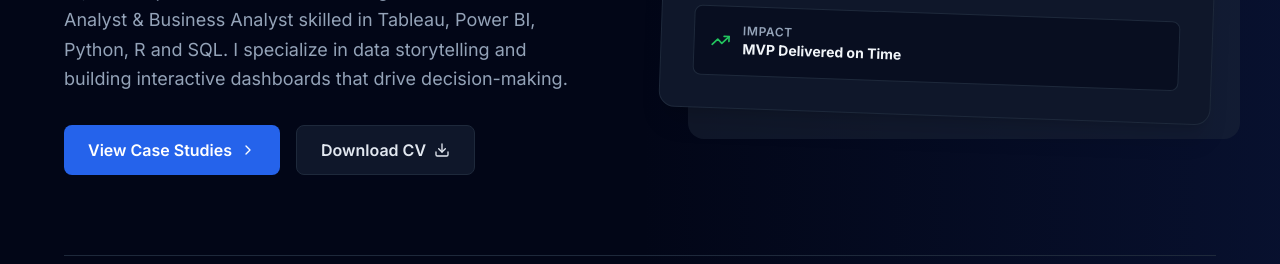
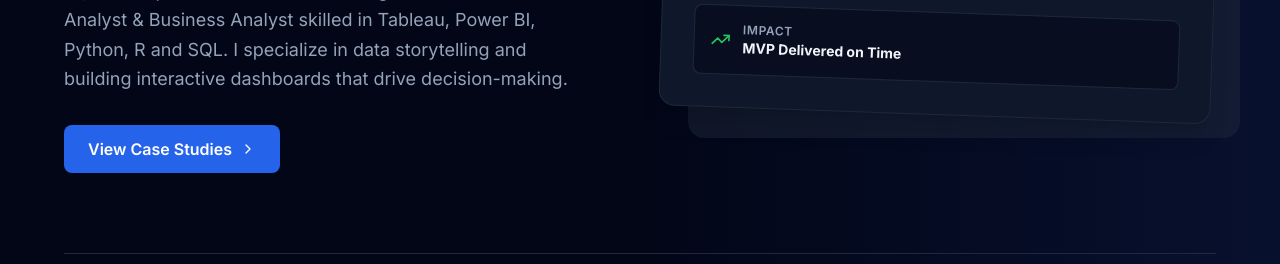
Before and after one commit to MohalTheProgramer/Myportfolio, a plain HTML site: page Myportfolio.html in a window 1280 px wide. Shown: the part 408-672 px from the top of the page. Drawn offline with nearby package versions, Linux system fonts and the light colour scheme.

Commit message:
Update Myportfolio.html

```diff
--- a/Myportfolio.html
+++ b/Myportfolio.html
@@ -111,9 +111,6 @@
                     <a href="#projects" class="flex items-center gap-2 bg-blue-600 text-white px-6 py-3 rounded-lg font-semibold hover:bg-blue-700 transition-all hover:scale-105">
                         View Case Studies <i data-lucide="chevron-right" class="w-4 h-4"></i>
                     </a>
-                    <button class="flex items-center gap-2 px-6 py-3 rounded-lg font-semibold border border-slate-800 hover:border-slate-500 bg-slate-900 transition-colors text-slate-200">
-                        Download CV <i data-lucide="download" class="w-4 h-4"></i>
-                    </button>
                 </div>
             </div>
 
```
